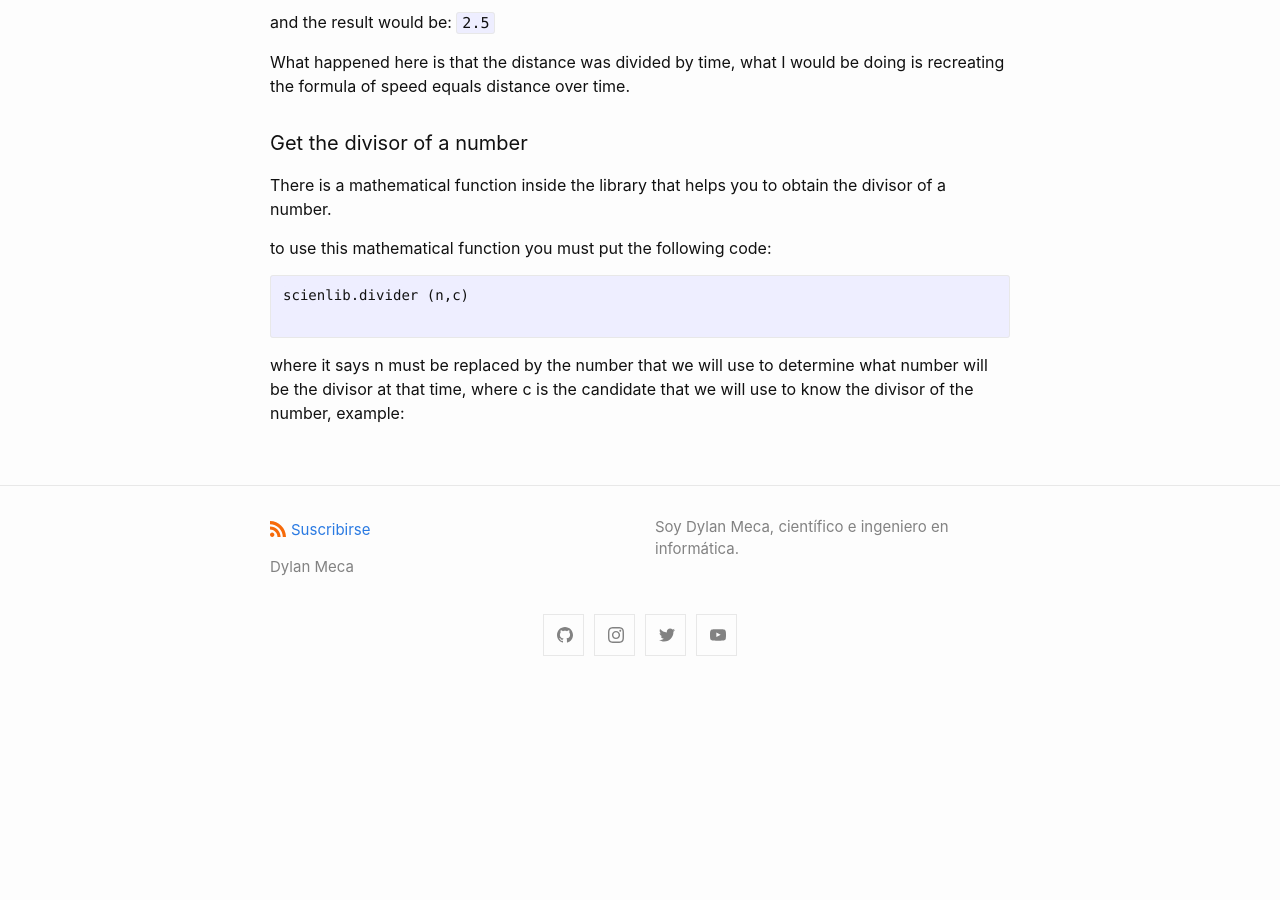
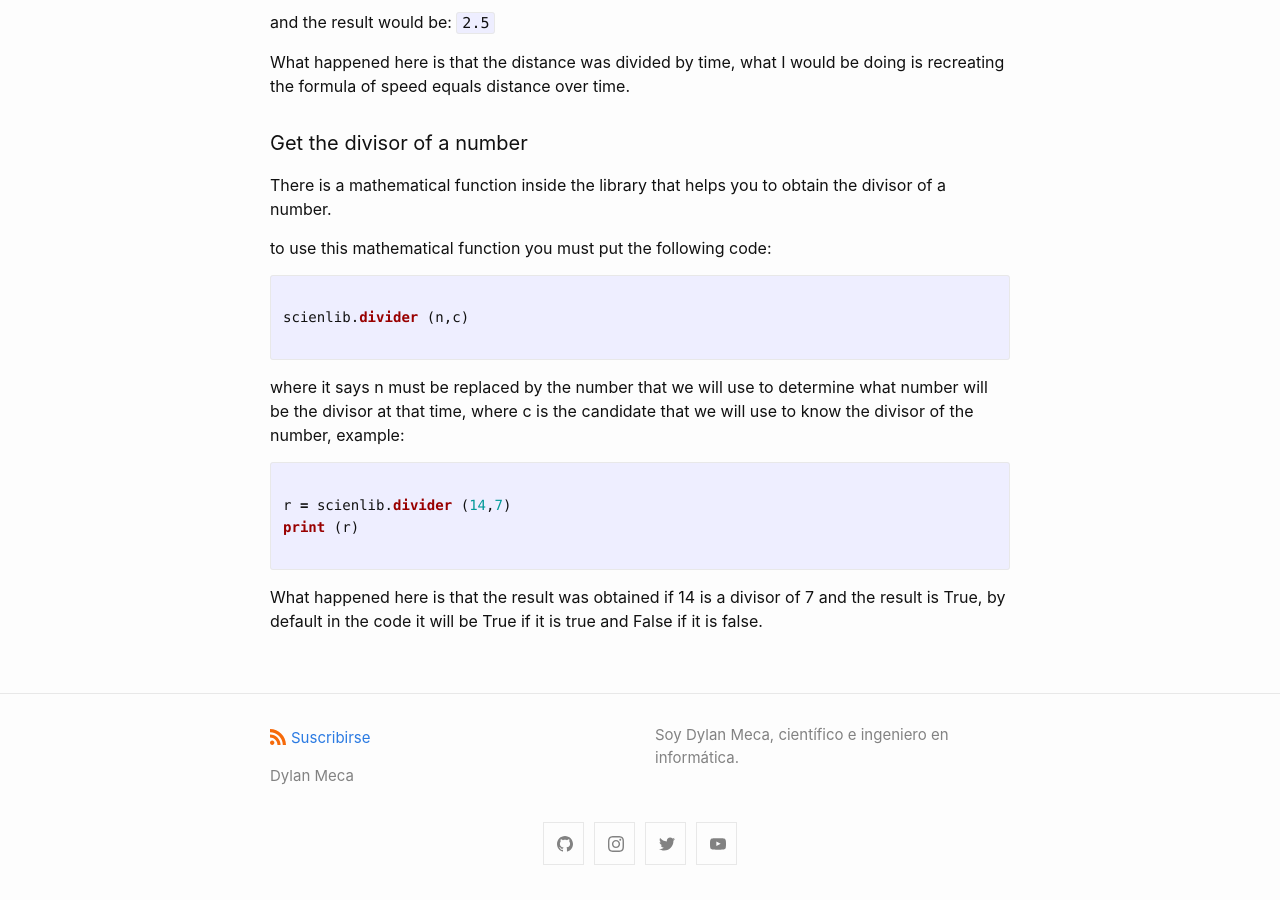
Before and after one commit to dylanmeca/dylanmeca.github.io, a Jekyll site: the page built from _posts/2021-04-28-scienlib-documentation.md, in a window 1280 px wide and 900 px high, scrolled down 1415 px. Built offline with Jekyll 4.4.1, drawn with Linux system fonts in a browser that asks for light colours; a script that is not in the unit is left out; comment, search, counter and statistics services are not loaded; before the commit the page ends 2106 px from its top, so only the background shows below that.

Commit message:
Update 2021-04-28-scienlib-documentation.md

````diff
--- a/_posts/2021-04-28-scienlib-documentation.md
+++ b/_posts/2021-04-28-scienlib-documentation.md
@@ -68,9 +68,19 @@ There is a mathematical function inside the library that helps you to obtain the
 
 to use this mathematical function you must put the following code:
 
-```
+```python
+
 scienlib.divider (n,c)
 
 ```
 
 where it says n must be replaced by the number that we will use to determine what number will be the divisor at that time, where c is the candidate that we will use to know the divisor of the number, example:
+
+```python
+
+r = scienlib.divider (14,7)
+print (r)
+
+```
+
+What happened here is that the result was obtained if 14 is a divisor of 7 and the result is True, by default in the code it will be True if it is true and False if it is false.
````
